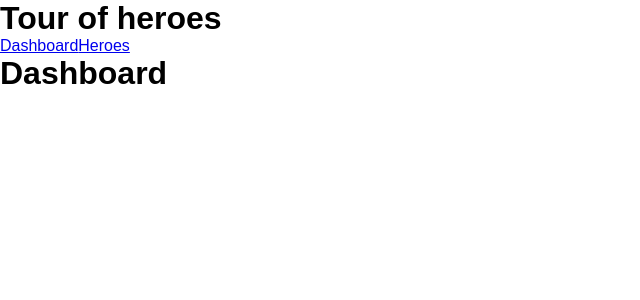
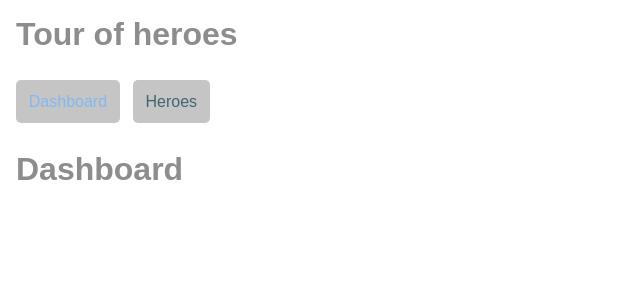
Before and after one commit to Dexter4873/vue-tour-of-heroes, a Vue app: page / in a window 1280 px wide. Shown: the top 300 px of the page, without its empty margins (0-640 px from the left). Built offline with nearby package versions, Linux system fonts and the light colour scheme.

Commit message:
Style app layout

```diff
--- a/src/App.vue
+++ b/src/App.vue
@@ -1,11 +1,41 @@
-<script setup></script>
+<script setup>
+</script>
 
 <template>
   <h1>Tour of heroes</h1>
-  <router-link to="/">Dashboard</router-link>
-  <router-link to="/heroes">Heroes</router-link>
+  <nav>
+    <router-link to="/" exact-active-class="active">Dashboard</router-link>
+    <router-link to="/heroes" exact-active-class="active">Heroes</router-link>
+  </nav>
   <router-view />
 </template>
 
 <style scoped>
+h1 {
+  padding: 1rem;
+  color: #8d8d8d;
+}
+
+nav {
+  margin: 1.5rem 0;
+  padding: 0 1rem;
+}
+
+nav a {
+  text-decoration: none;
+  margin-right: .8rem;
+  padding: 0.8rem;
+  color: #3f6573;
+  background-color: rgba(180, 179, 179, 0.76);
+  border-radius: 5px;
+  transition: background-color 0.2s;
+}
+
+nav a:hover {
+  background-color: rgba(180, 179, 179, 0.93);
+}
+
+.active {
+  color: #82b8f1
+}
 </style>
```
